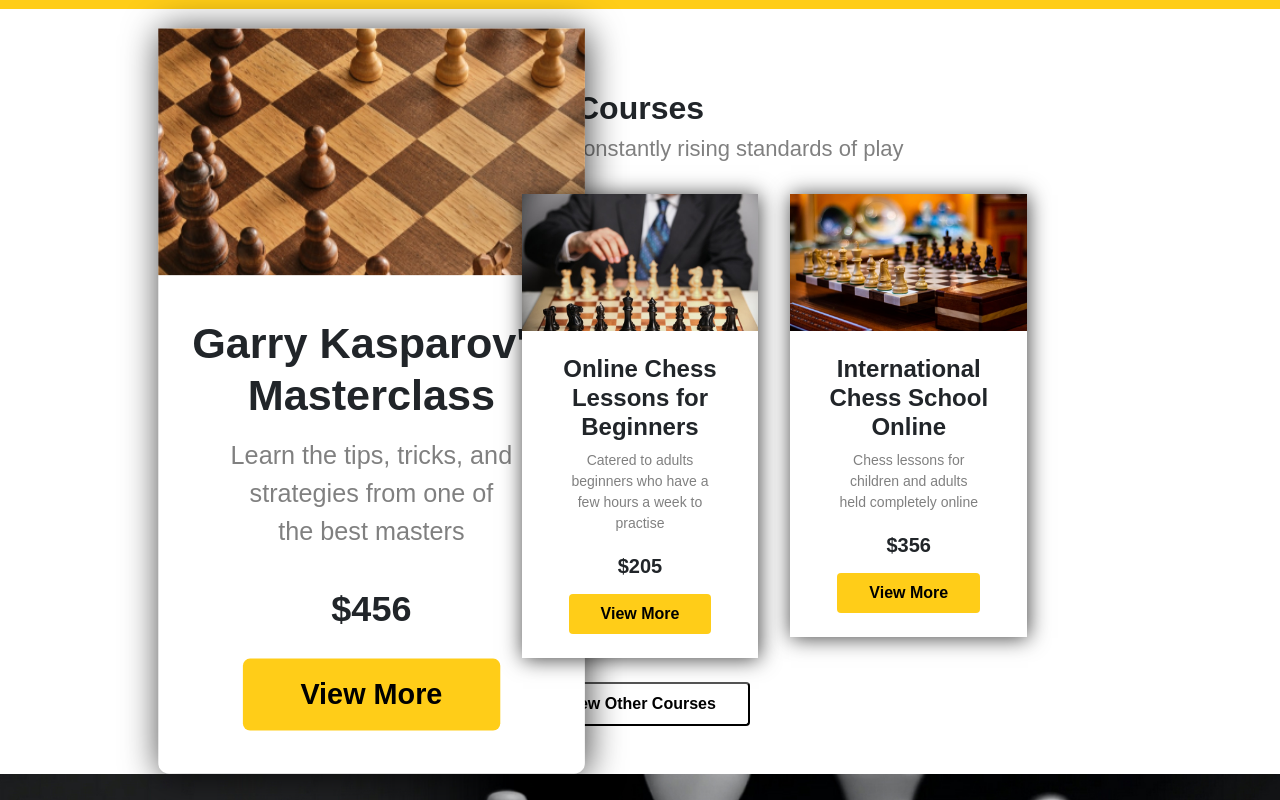
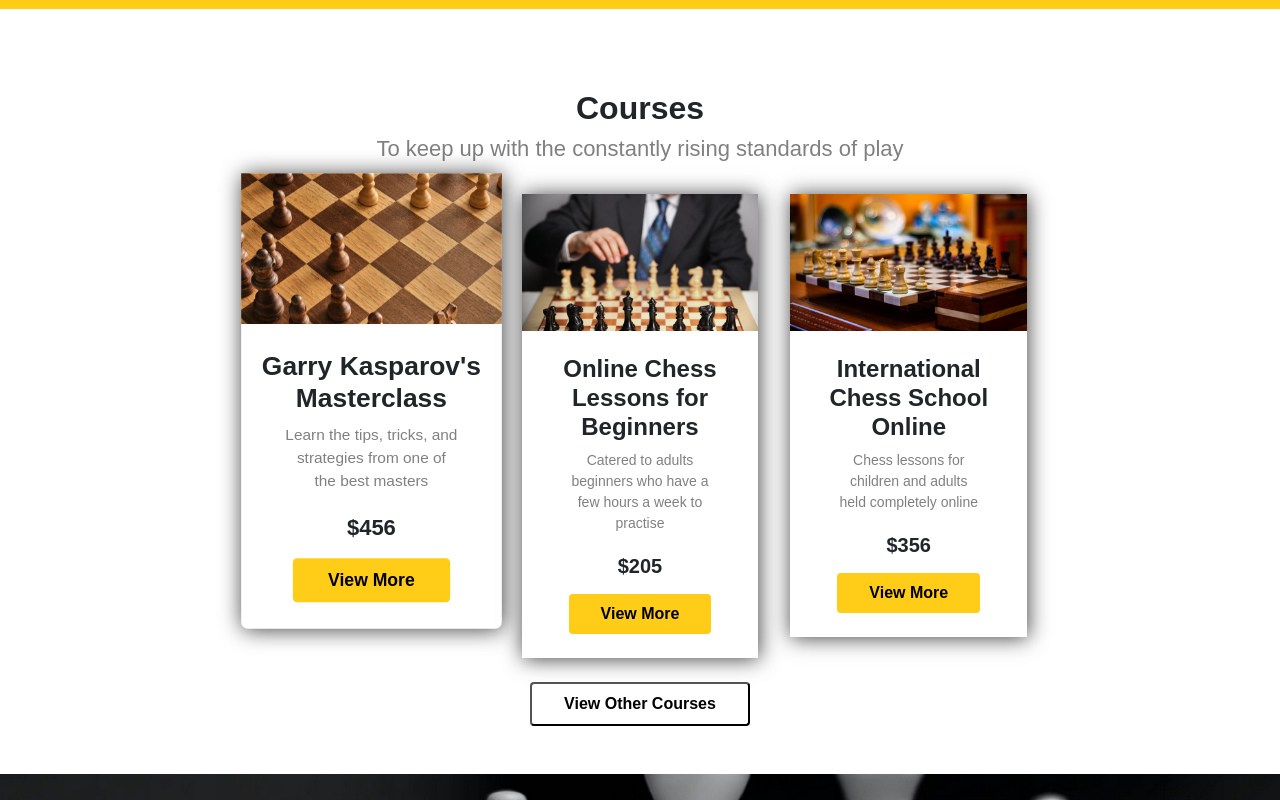
Before and after one commit to Boolean-projects-paolo-vue/proj-html-vuejs, a Vue app: page / in a window 1280 px wide. In both pictures the pointer is over the element 371 px from the left and 2405 px from the top of the page. Shown: the part 2005-2805 px from the top of the page. Built offline with nearby package versions, Linux system fonts and the light colour scheme.

Commit message:
correzione

```diff
--- a/src/components/Main/AppSectionThird.vue
+++ b/src/components/Main/AppSectionThird.vue
@@ -90,6 +90,6 @@
         box-shadow: 1px 1px 20px 0px rgba(0,0,0,0.75);
     }
     .card:hover{
-        scale: 1.8;
+        scale: 1.1;
     }
 </style>
```
